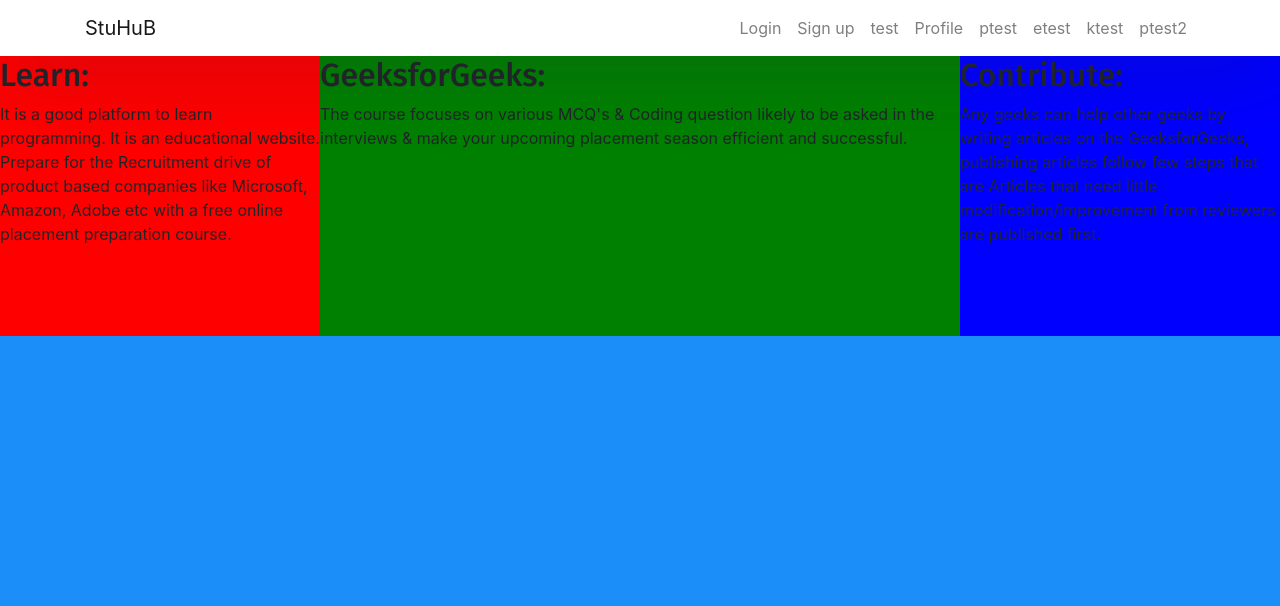
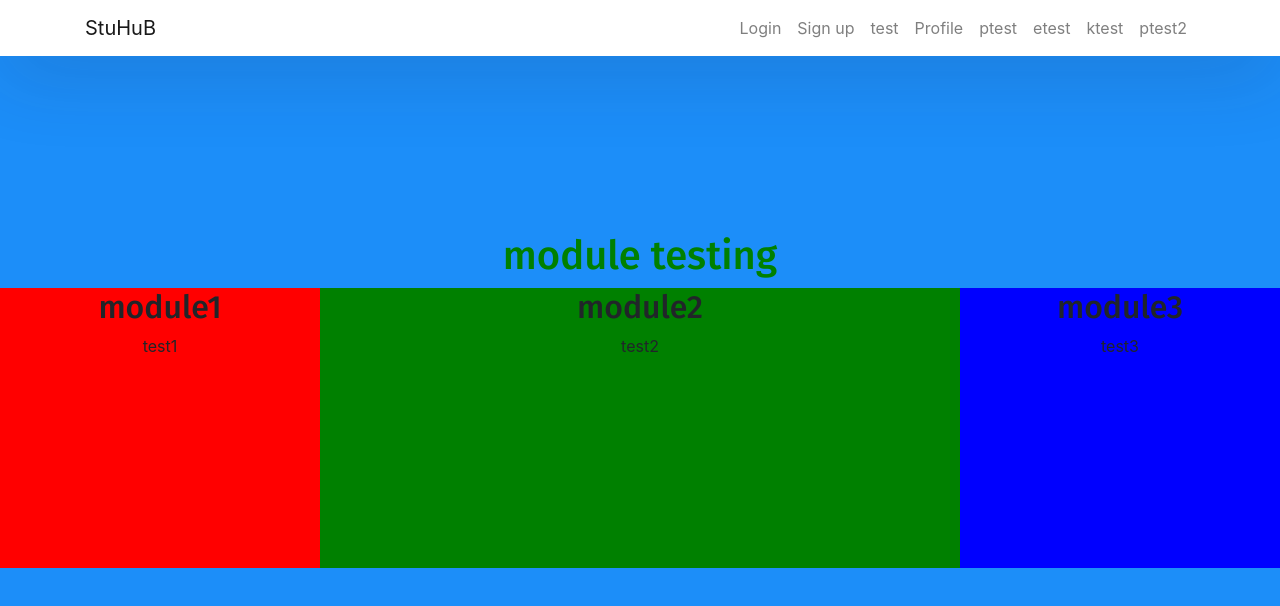
Before and after one commit to jtagaca/StuHub_Public, a React (Create React App) app in the folder client/: page /ptest2 in a window 1280 px wide. Shown: the top 606 px of the page. Built offline with nearby package versions, Linux system fonts and the light colour scheme.

Commit message:
more ptest2 testing

```diff
--- a/client/src/components/ptest2.js
+++ b/client/src/components/ptest2.js
@@ -14,48 +14,34 @@ import "../index.css";
 
 function ptest2() {
   return (
-    <body>
-        <div id = "boxes">
+      <div>
             <h1 style = {{color:'green',
-                textalign:'center'}}>GeeksforGeeks</h1>
+                textalign:'center'}}>module testing</h1>
 
             <div id = "leftbox" style = {{float:'left',
                 background:'red',
                 width:'25%',
                 height:'280px'}}>
-                <h2>Learn:</h2>
-                It is a good platform to learn programming.
-                It is an educational website. Prepare for
-                the Recruitment drive  of product based
-                companies like Microsoft, Amazon, Adobe
-                etc with a free online placement preparation
-                course.
+                <h2>module1</h2>
+                test1
             </div>
 
             <div id = "middlebox" style = {{float:'left',
                 background:'green',
                 width:'50%',
                 height:'280px'}}>
-                <h2>GeeksforGeeks:</h2>
-                The course focuses on various MCQ's & Coding
-                question likely to be asked in the interviews
-                & make your upcoming placement season efficient
-                and successful.
+                <h2>module2</h2>
+                test2
             </div>
 
             <div id = "rightbox" style = {{float:'right',
                 background:'blue',
                 width:'25%',
                 height:'280px'}}>
-                <h2>Contribute:</h2>
-                Any geeks can help other geeks by writing
-                articles on the GeeksforGeeks, publishing
-                articles follow few steps that are Articles
-                that need little modification/improvement
-                from reviewers are published first.
+                <h2>module3</h2>
+                test3
             </div>
         </div>
-    </body>
   );
 }
 export default ptest2;
```
